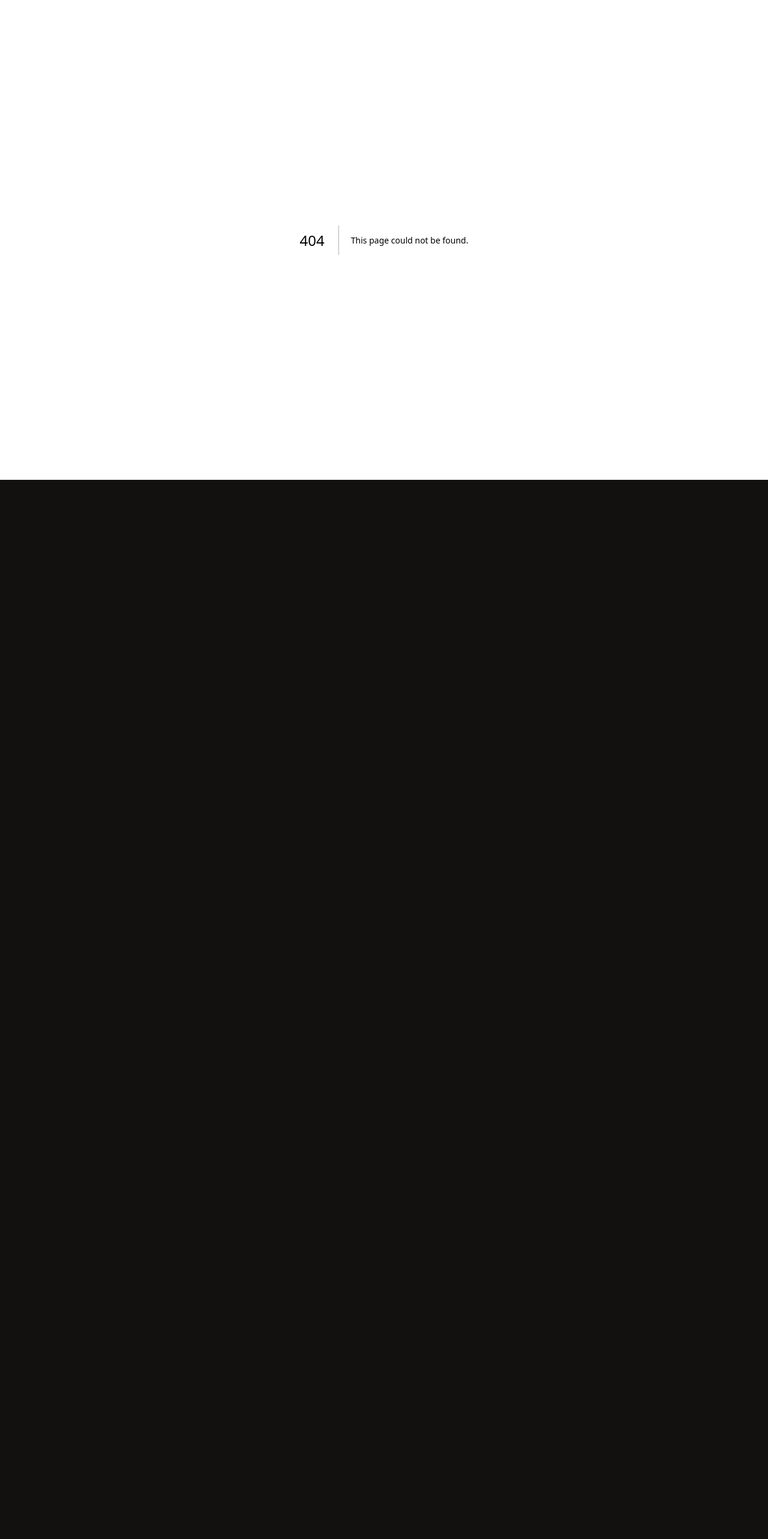
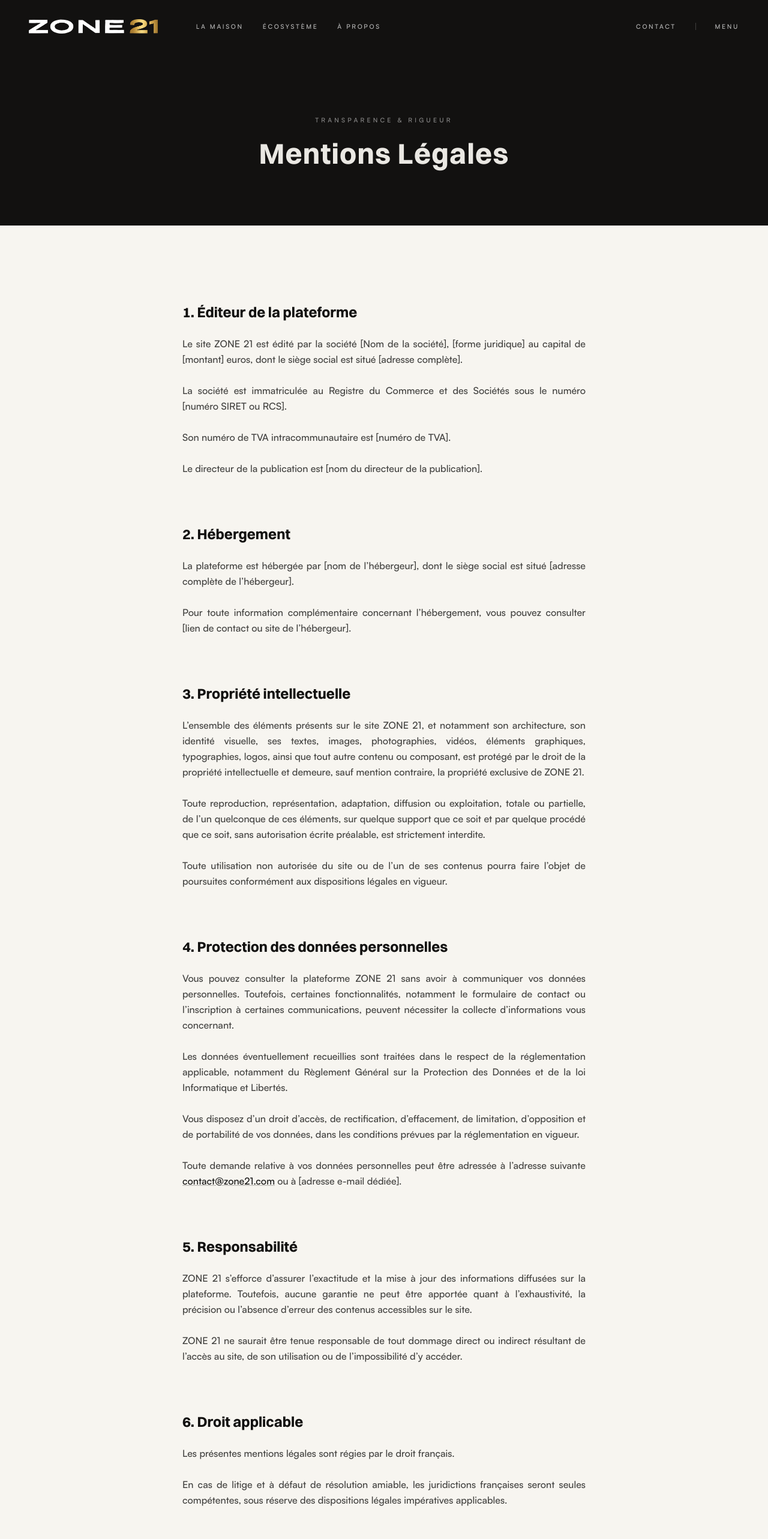
Before and after one commit to 21corestudios-blip/ZONE21, a Next.js app: page /mentions-legales in a window 1280 px wide. Before the commit this address had no page. Shown: the top 2566 px of the page at 60% size. Before the commit the page ends 800 px from the top, so only its background shows below. Built offline with nearby package versions, Linux system fonts and the light colour scheme.

Commit message:
20261803_0743

```diff
--- /dev/null
+++ b/src/app/(zone21)/mentions-legales/page.tsx
@@ -0,0 +1,81 @@
+export default function LegalPage() {
+  return (
+    <div className="flex flex-col min-h-screen bg-[#F7F5F0]">
+
+      {/* 1. HERO SIMPLE ET STATUTAIRE */}
+      <section className="relative w-full pt-40 pb-20 md:pt-48 md:pb-24 flex flex-col items-center justify-center bg-[#121110]">
+        <span className="font-sans text-[0.65rem] tracking-[0.4em] text-white/50 uppercase mb-6">
+          Transparence & Rigueur
+        </span>
+        <h1 className="font-serif text-3xl md:text-5xl text-[#EAE8E3] tracking-wide text-center animate-fade-in-up">
+          Mentions Légales
+        </h1>
+      </section>
+
+      {/* 2. LE CONTENU JURIDIQUE (Largeur réduite pour la lisibilité) */}
+<section className="max-w-3xl mx-auto w-full px-6 md:px-12 py-24 md:py-32 flex flex-col gap-16 md:gap-20">
+
+  {/* Éditeur */}
+  <div className="flex flex-col gap-6">
+    <h2 className="font-serif text-2xl text-[#121110]">1. Éditeur de la plateforme</h2>
+    <p className="font-sans text-sm md:text-base leading-relaxed text-[#121110]/80 font-light text-justify">
+      Le site <strong>ZONE 21</strong> est édité par la société [Nom de la société], [forme juridique] au capital de [montant] euros, dont le siège social est situé [adresse complète].<br /><br />
+      La société est immatriculée au Registre du Commerce et des Sociétés sous le numéro [numéro SIRET ou RCS].<br /><br />
+      Son numéro de TVA intracommunautaire est [numéro de TVA].<br /><br />
+      Le directeur de la publication est [nom du directeur de la publication].
+    </p>
+  </div>
+
+  {/* Hébergement */}
+  <div className="flex flex-col gap-6">
+    <h2 className="font-serif text-2xl text-[#121110]">2. Hébergement</h2>
+    <p className="font-sans text-sm md:text-base leading-relaxed text-[#121110]/80 font-light text-justify">
+      La plateforme est hébergée par [nom de l’hébergeur], dont le siège social est situé [adresse complète de l’hébergeur].<br /><br />
+      Pour toute information complémentaire concernant l’hébergement, vous pouvez consulter [lien de contact ou site de l’hébergeur].
+    </p>
+  </div>
+
+  {/* Propriété intellectuelle */}
+  <div className="flex flex-col gap-6">
+    <h2 className="font-serif text-2xl text-[#121110]">3. Propriété intellectuelle</h2>
+    <p className="font-sans text-sm md:text-base leading-relaxed text-[#121110]/80 font-light text-justify">
+      L’ensemble des éléments présents sur le site <strong>ZONE 21</strong>, et notamment son architecture, son identité visuelle, ses textes, images, photographies, vidéos, éléments graphiques, typographies, logos, ainsi que tout autre contenu ou composant, est protégé par le droit de la propriété intellectuelle et demeure, sauf mention contraire, la propriété exclusive de ZONE 21.<br /><br />
+      Toute reproduction, représentation, adaptation, diffusion ou exploitation, totale ou partielle, de l’un quelconque de ces éléments, sur quelque support que ce soit et par quelque procédé que ce soit, sans autorisation écrite préalable, est strictement interdite.<br /><br />
+      Toute utilisation non autorisée du site ou de l’un de ses contenus pourra faire l’objet de poursuites conformément aux dispositions légales en vigueur.
+    </p>
+  </div>
+
+  {/* Données personnelles (RGPD) */}
+  <div className="flex flex-col gap-6">
+    <h2 className="font-serif text-2xl text-[#121110]">4. Protection des données personnelles</h2>
+    <p className="font-sans text-sm md:text-base leading-relaxed text-[#121110]/80 font-light text-justify">
+      Vous pouvez consulter la plateforme ZONE 21 sans avoir à communiquer vos données personnelles. Toutefois, certaines fonctionnalités, notamment le formulaire de contact ou l’inscription à certaines communications, peuvent nécessiter la collecte d’informations vous concernant.<br /><br />
+      Les données éventuellement recueillies sont traitées dans le respect de la réglementation applicable, notamment du Règlement Général sur la Protection des Données et de la loi Informatique et Libertés.<br /><br />
+      Vous disposez d’un droit d’accès, de rectification, d’effacement, de limitation, d’opposition et de portabilité de vos données, dans les conditions prévues par la réglementation en vigueur.<br /><br />
+      Toute demande relative à vos données personnelles peut être adressée à l’adresse suivante <a href="mailto:contact@zone21.com" className="text-[#121110] underline decoration-[#121110]/30 hover:decoration-[#121110] transition-colors duration-300">contact@zone21.com</a> ou à [adresse e-mail dédiée].
+    </p>
+  </div>
+
+  {/* Responsabilité */}
+  <div className="flex flex-col gap-6">
+    <h2 className="font-serif text-2xl text-[#121110]">5. Responsabilité</h2>
+    <p className="font-sans text-sm md:text-base leading-relaxed text-[#121110]/80 font-light text-justify">
+      ZONE 21 s’efforce d’assurer l’exactitude et la mise à jour des informations diffusées sur la plateforme. Toutefois, aucune garantie ne peut être apportée quant à l’exhaustivité, la précision ou l’absence d’erreur des contenus accessibles sur le site.<br /><br />
+      ZONE 21 ne saurait être tenue responsable de tout dommage direct ou indirect résultant de l’accès au site, de son utilisation ou de l’impossibilité d’y accéder.
+    </p>
+  </div>
+
+  {/* Droit applicable */}
+  <div className="flex flex-col gap-6">
+    <h2 className="font-serif text-2xl text-[#121110]">6. Droit applicable</h2>
+    <p className="font-sans text-sm md:text-base leading-relaxed text-[#121110]/80 font-light text-justify">
+      Les présentes mentions légales sont régies par le droit français.<br /><br />
+      En cas de litige et à défaut de résolution amiable, les juridictions françaises seront seules compétentes, sous réserve des dispositions légales impératives applicables.
+    </p>
+  </div>
+
+</section>
+
+</div>
+);
+}
```
Also changed, not shown: 1 other file (tests, documents, lock files or other folders).
